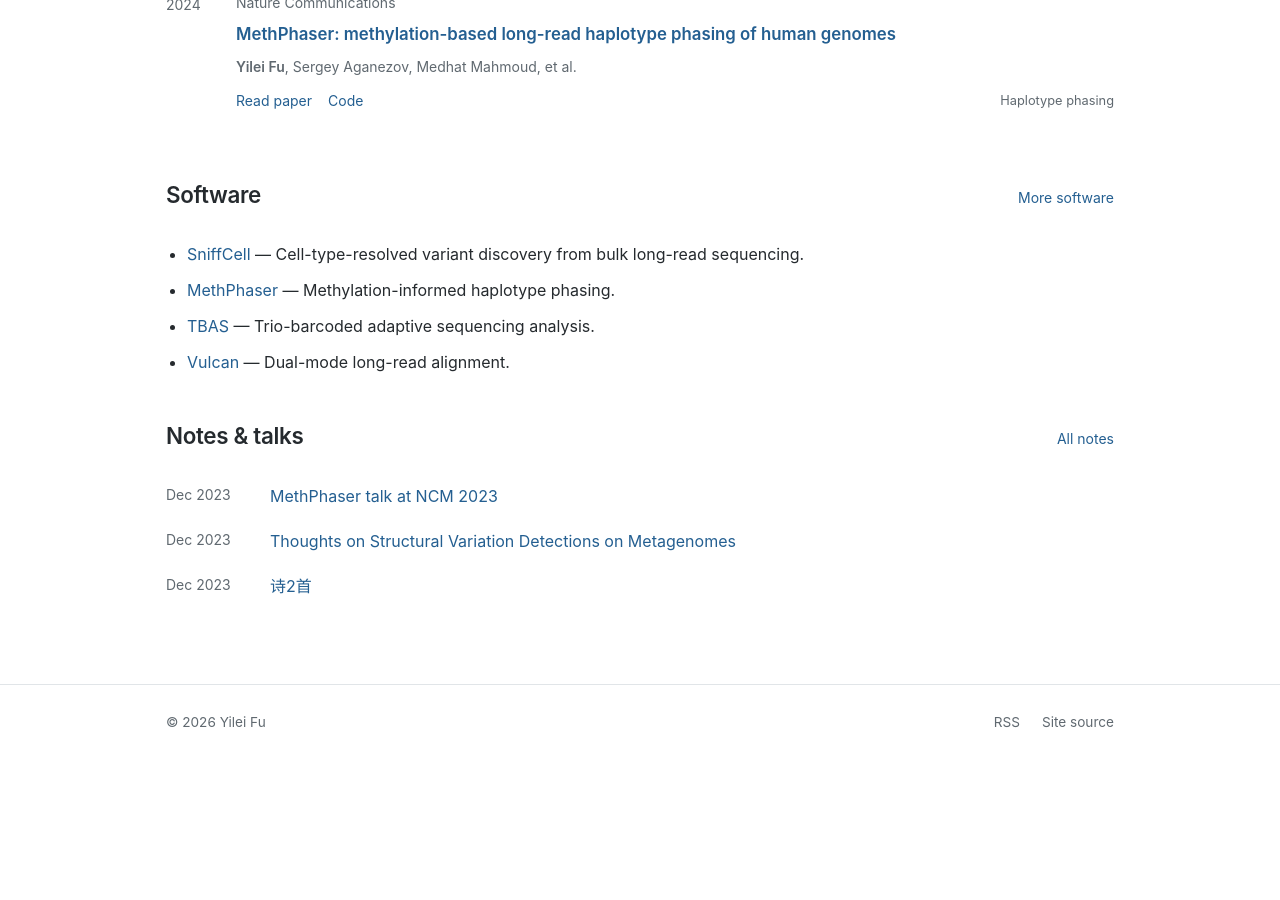
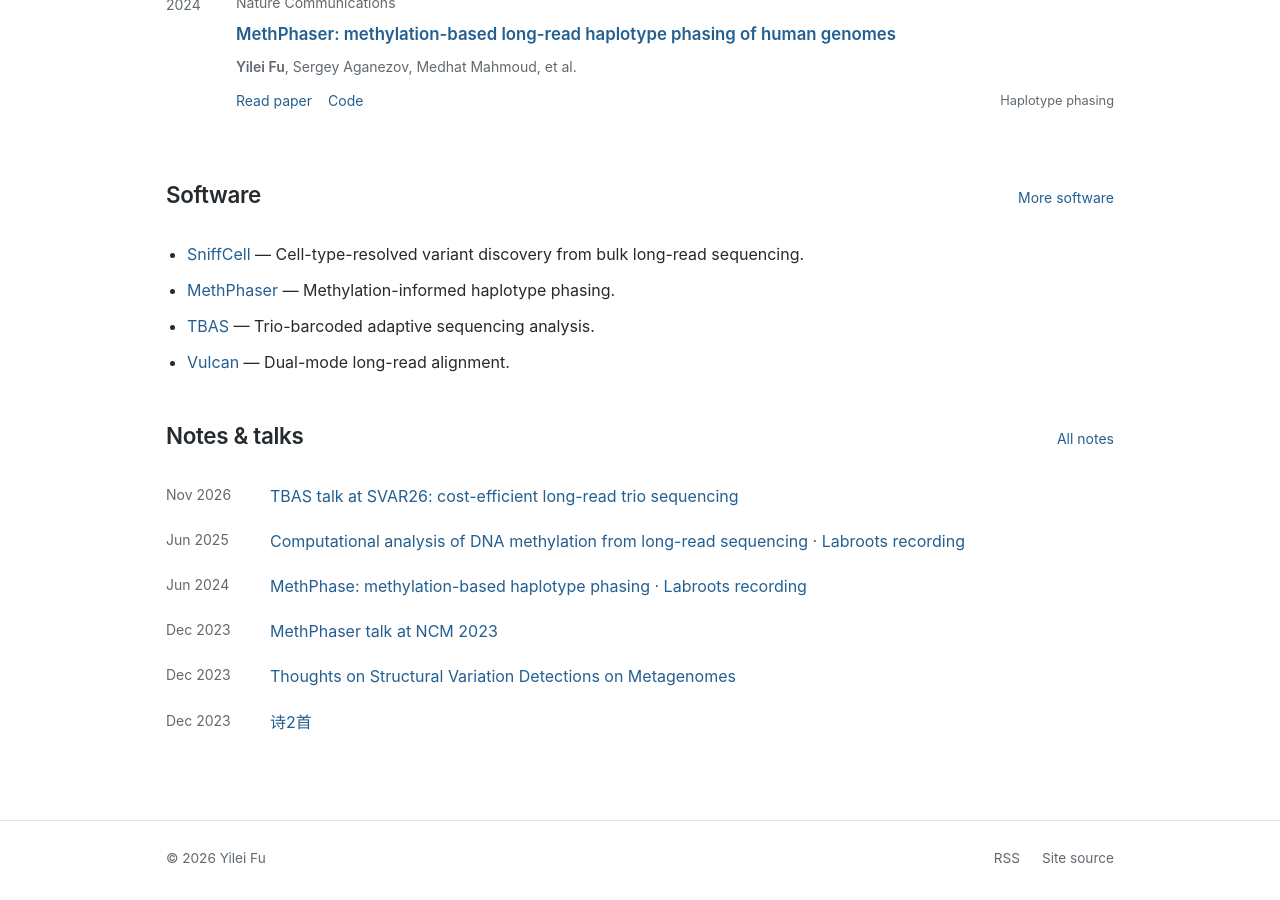
Before and after one commit to Fu-Yilei/Fu-Yilei.github.io, a Jekyll site: the page built from index.md, in a window 1280 px wide and 900 px high, scrolled down 1603 px. Built offline with Jekyll 4.4.1, drawn with Linux system fonts in a browser that asks for light colours; before the commit the page ends 2367 px from its top, so only the background shows below that.

Commit message:
Add SVAR26 and Labroots talk recordings
Link the TBAS and MethPhase videos from Selected talks and feature all three YouTube recordings on the homepage.

```diff
--- a/index.md
+++ b/index.md
@@ -27,6 +27,11 @@ description: Yilei Fu is a computational genomics researcher at Baylor College o
   </section>
   <section class="home-section" aria-labelledby="notes-title">
     <div class="section-heading-inline"><h2 id="notes-title">Notes & talks</h2><a href="{{ '/notes/' | relative_url }}">All notes</a></div>
-    <ul class="recent-notes">{% assign substantive_posts = site.posts | where_exp: 'post', "post.title != 'About Yilei Fu'" %}{% for post in substantive_posts limit:3 %}<li><time datetime="{{ post.date | date_to_xmlschema }}">{{ post.date | date: '%b %Y' }}</time><a href="{{ post.url | relative_url }}">{{ post.title }}</a></li>{% endfor %}</ul>
+    <ul class="recent-notes">
+      <li><time datetime="2026-11-19">Nov 2026</time><a href="https://www.youtube.com/watch?v=77VDKtSW33w">TBAS talk at SVAR26: cost-efficient long-read trio sequencing</a></li>
+      <li><time datetime="2025-06-30">Jun 2025</time><a href="https://www.youtube.com/watch?v=Fh3-dmZdvFU">Computational analysis of DNA methylation from long-read sequencing · Labroots recording</a></li>
+      <li><time datetime="2024-06-26">Jun 2024</time><a href="https://www.youtube.com/watch?v=YvzpYYDCFrk&amp;t=6s">MethPhase: methylation-based haplotype phasing · Labroots recording</a></li>
+      {% assign substantive_posts = site.posts | where_exp: 'post', "post.title != 'About Yilei Fu'" %}{% for post in substantive_posts limit:3 %}<li><time datetime="{{ post.date | date_to_xmlschema }}">{{ post.date | date: '%b %Y' }}</time><a href="{{ post.url | relative_url }}">{{ post.title }}</a></li>{% endfor %}
+    </ul>
   </section>
 </div>
```
Also changed, not shown: about.md (+2 -0 lines).
